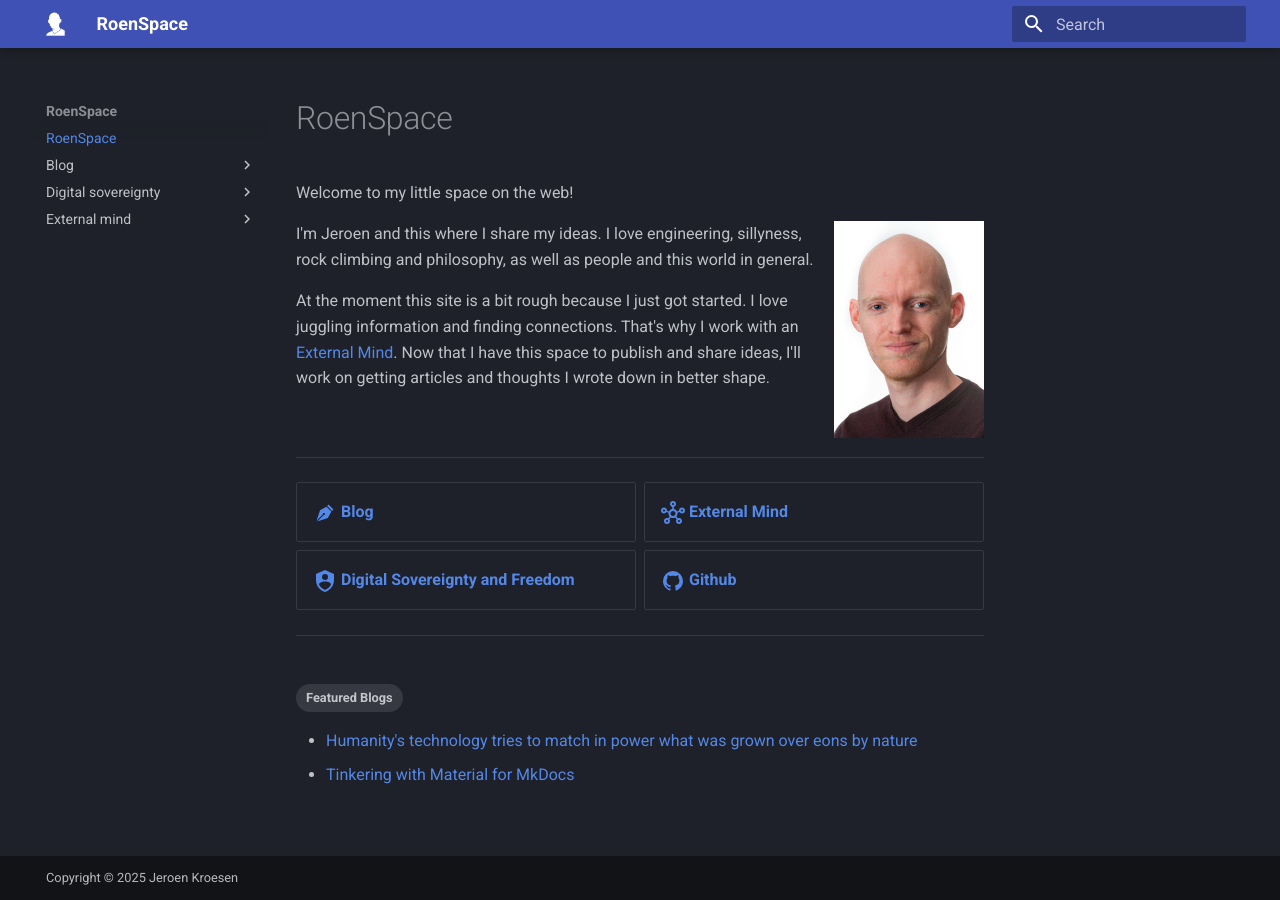
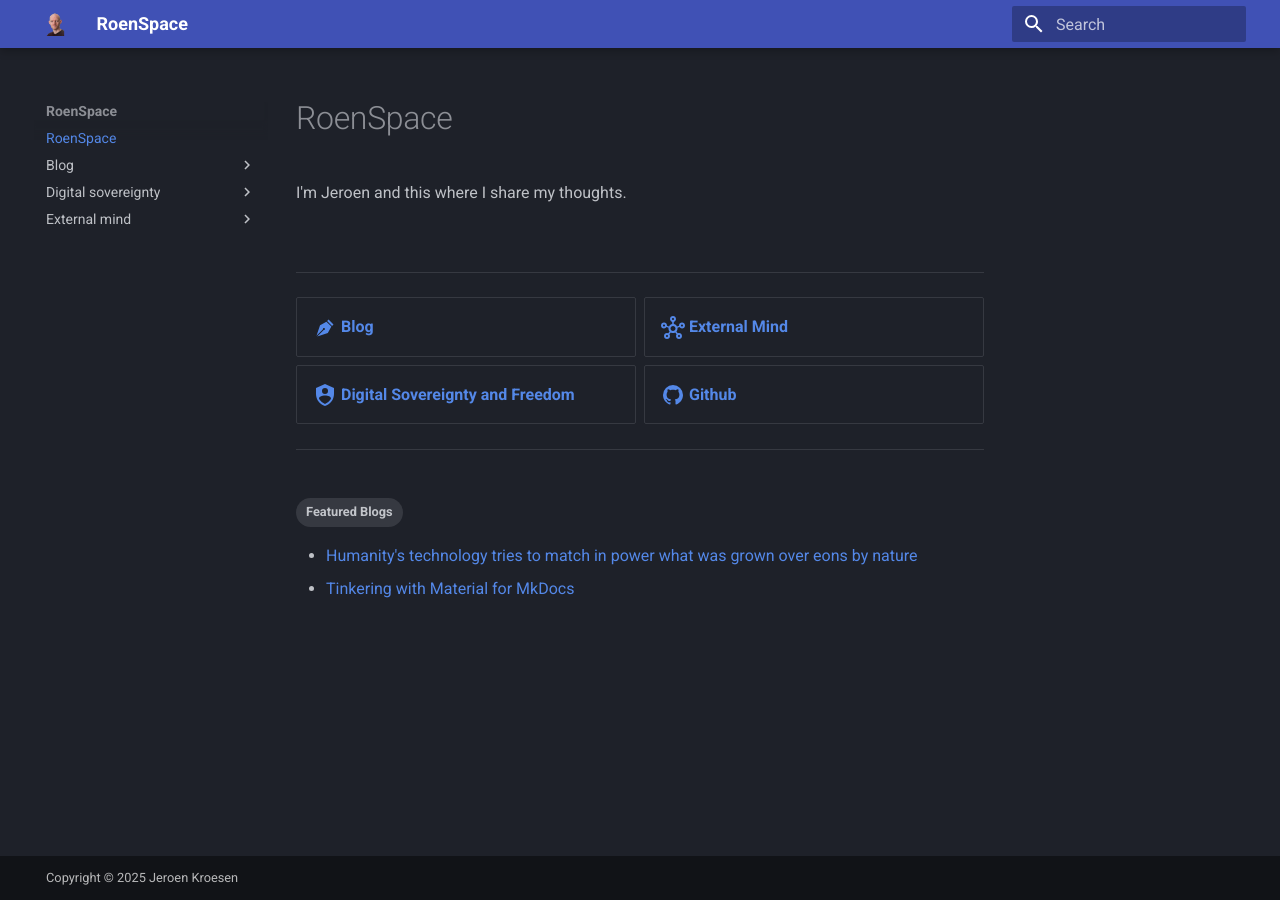
Before and after one commit to jeroenkroesen/Roenblog, an MkDocs documentation site: the page built from docs/index.md, in a window 1280 px wide. Built offline with MkDocs 1.6.1 and Material for MkDocs 9.7.7, drawn with Linux system fonts in a browser that asks for light colours.

Commit message:
Change: Simplyfied home. New icon.

```diff
--- a/docs/index.md
+++ b/docs/index.md
@@ -5,13 +5,8 @@ joplin_internal: "[RoenBlog -t-](:/ab17e62fc6254885a5a2b1750732438a)"
 ---
 
 # RoenSpace
-Welcome to my little space on the web!
 
-![thatsme](_resources/jeroen_informeel3.jpg){ align=right }
-
-I'm Jeroen and this where I share my ideas. I love engineering, sillyness, rock climbing and philosophy, as well as people and this world in general.
-
-At the moment this site is a bit rough because I just got started. I love juggling information and finding connections. That's why I work with an [External Mind](external_mind/index.md). Now that I have this space to publish and share ideas, I'll work on getting articles and thoughts I wrote down in better shape.
+I'm Jeroen and this where I share my thoughts.
 
 <br>
 ***
--- a/mkdocs.yml
+++ b/mkdocs.yml
@@ -4,7 +4,7 @@ theme:
   name: material
   palette:
     scheme: slate
-  logo: _resources/roenicon.png
+  logo: _resources/roenicon_new.png
   features:
     - navigation.path
     - content.code.copy
```
Also changed, not shown: docs/_resources/roenicon_new.png (added).
